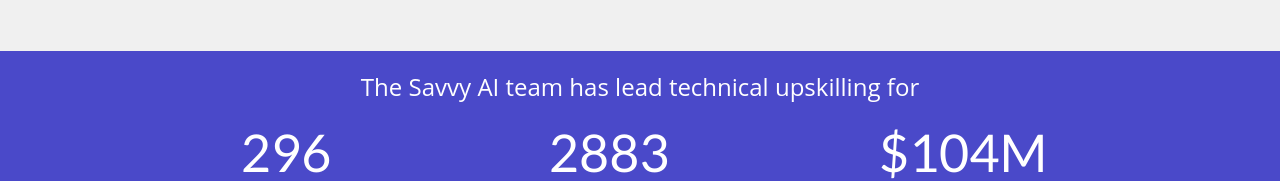
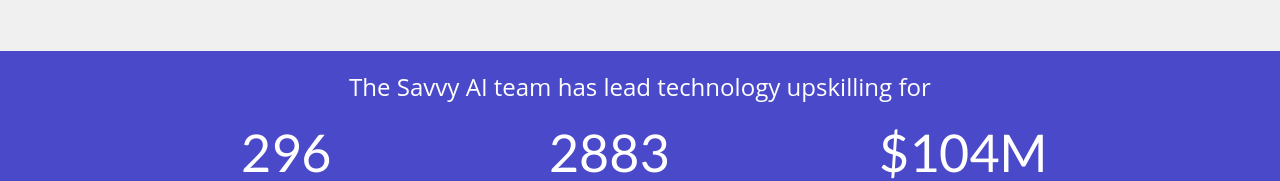
Before and after one commit to danceoval/savvy-site, a website: page public/contact.html in a window 1280 px wide. Shown: the part 1184-1365 px from the top of the page. Drawn offline with Linux system fonts and the light colour scheme.

Commit message:
Update contact.html

```diff
--- a/public/contact.html
+++ b/public/contact.html
@@ -88,7 +88,7 @@
 
         </div>
 <!--         <div class="testimonial-contact">
-          <p>"Engaging learning on technical topics directly applicable to my team's day-to-day work made learning enjoyable and relevant. Savvy's personalized approach to my development showed a genuine commitment to my success." </p>
+          <p>"Engaging learning on complex technical topics directly applicable to my team's day-to-day work made learning enjoyable and relevant. Savvy platform's personalized approach to my development showed a genuine commitment to my success." </p>
           <p class="testimonial-person">-Sam Peach, <span class="highlight">CTO, Pohtia</span></p>
         </div> -->
       </div>
@@ -125,7 +125,7 @@
 
 
    <footer class="footer" id="contact-us">
-      <h2 class="center">The Savvy AI team has lead technical upskilling for</h2>
+      <h2 class="center">The Savvy AI team has lead technology upskilling for</h2>
       <div class="stats-container">
          <p><span class="stat-no">296 </span></br>organizations</p>
         <p><span class="stat-no">2883</span></br> employees</p>
```
